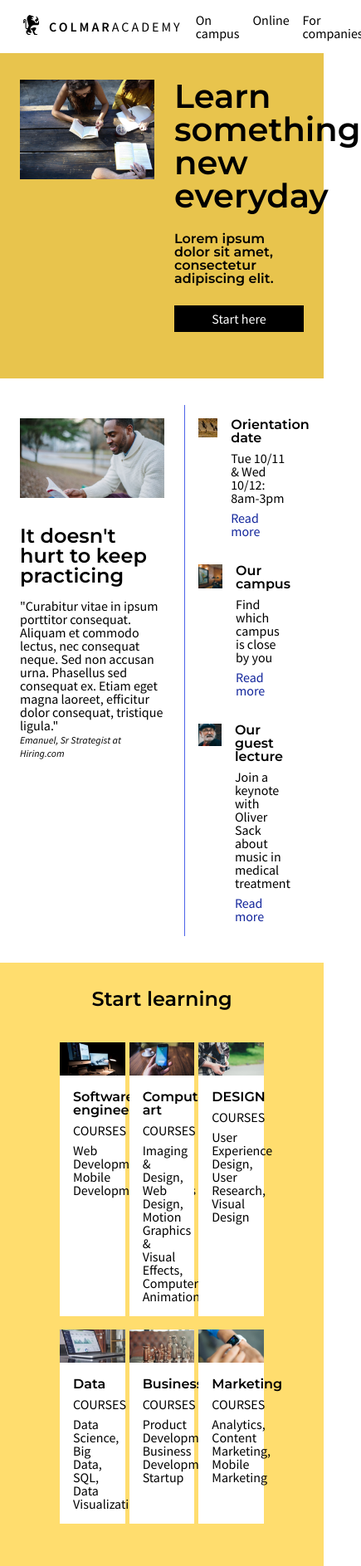
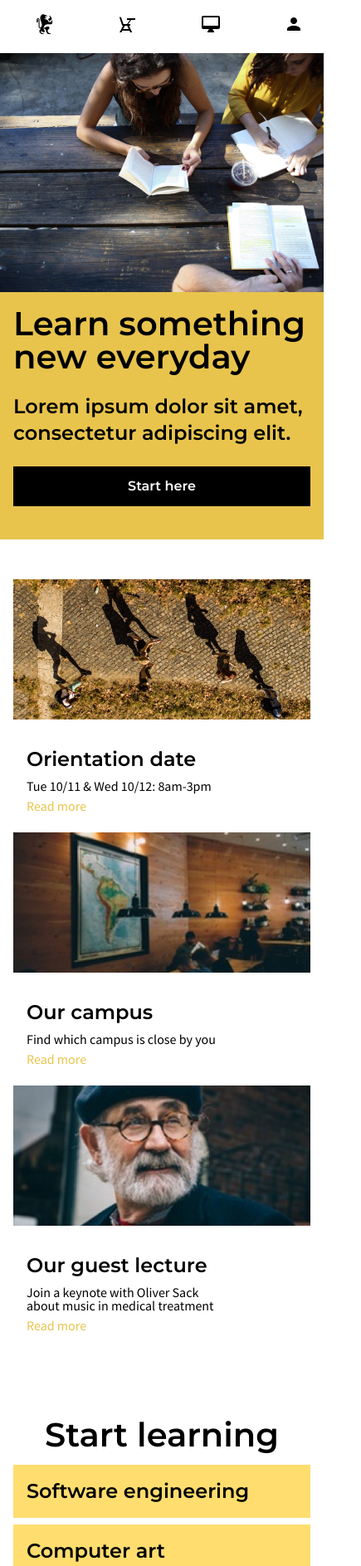
Before and after one commit to oOFrancescaOo/COLMAR_ACADEMY, a plain HTML site: page index.html in a window 390 px wide. Shown: the top 1887 px of the page at 83% size, 435 px wide, since content can reach past the window. Drawn offline with Linux system fonts and the light colour scheme.

Commit message:
Mobile Layout - First functional draft

```diff
--- a/index.html
+++ b/index.html
@@ -12,14 +12,22 @@
     <div class="container">
       <div class="nav-bar flex">
         <div class="logo">
-          <img src="./resources/images/ic-logo.svg"><a><strong>COLMAR</strong>ACADEMY</a>
+          <img class="desktop" src="./resources/images/ic-logo.svg"><a class="desktop"><strong>COLMAR</strong>ACADEMY</a>
         </div>
-        <nav>
+        <nav class="desktop">
           <ul class="flex">
             <li><a href="#campus">On campus</a></li>
             <li><a href="#courses">Online</a></li>
             <li><a href="#companies">For companies</a></li>
             <li><a href="#sign-in">Sign in</a></li>
+          </ul>
+        </nav>
+        <nav class="mobile">
+          <ul class="flex">
+            <li><a href="#campus"><img src="./resources/images/ic-logo.svg"></a></li>
+            <li><a href="#campus"><img src="./resources/images/ic-on-campus.svg"></a></li>
+            <li><a href="#courses"><img src="./resources/images/ic-online.svg"></a></li>
+            <li><a href="#sign-in"><img src="./resources/images/ic-login.svg"></a></li>
           </ul>
         </nav>
       </div>
@@ -52,7 +60,8 @@
       <div class="articles side flex">
         <div class="article flex">
           <div class="article-img">
-            <img src="./resources/images/information-orientation.jpg">
+            <img class="desktop" src="./resources/images/information-orientation.jpg">
+            <img class="mobile" src="./resources/images/information-orientation-mobile.jpg">
           </div>
           <div class="info">
             <h3>Orientation date</h3>
@@ -62,7 +71,8 @@
         </div>
         <div class="article flex">
           <div class="article-img">
-            <img src="./resources/images/information-campus.jpg">
+            <img class="desktop" src="./resources/images/information-campus.jpg">
+            <img class="mobile" src="./resources/images/information-campus-mobile.jpg">
           </div>
           <div class="info">
             <h3>Our campus</h3>
@@ -72,7 +82,8 @@
         </div>
         <div class="article flex">
           <div class="article-img">
-            <img src="./resources/images/information-guest-lecture.jpg">
+            <img class="desktop" src="./resources/images/information-guest-lecture.jpg">
+            <img class="mobile" src="./resources/images/information-guest-lecture-mobile.jpg">
           </div>
           <div class="info">
             <h3>Our guest lecture</h3>
@@ -83,9 +94,19 @@
       </div>
     </section>
 
-    <section id="courses" >
+    <section id="courses">
       <h2>Start learning</h2>
-      <div class="courses flex">
+
+      <div class="mobile">
+        <a href=""><h3>Software engineering</h3></a>
+        <a href=""><h3>Computer art</h3></a>
+        <a href=""><h3>DESIGN</h3></a>
+        <a href=""><h3>Data</h3></a>
+        <a href=""><h3>Business</h3></a>
+        <a href=""><h3>Marketing</h3></a>
+      </div>
+
+      <div class="courses flex desktop">
         <div class="course">
           <div class="course-img">
             <img src="./resources/images/course-software.jpg">
@@ -156,8 +177,8 @@
           <video width="100%" height="auto" controls><source src="./resources/videos/thesis.mp4" type="video/mp4">
           Your browser does not support the video tag.
           </video>
-          <h3>Reimagine urban</h3>
-          <p>"Curabitur vitae in ipsum porttitor consequat. Aliquam et commodo lectus, nec consequat neque. Sed non accusan urna. Phasellus sed consequat ex. Etiam eget magna laoreet, efficitur dolor consequat, tristique ligula."</p>
+          <h3 class="desktop">Reimagine urban</h3>
+          <p class="desktop">"Curabitur vitae in ipsum porttitor consequat. Aliquam et commodo lectus, nec consequat neque. Sed non accusan urna. Phasellus sed consequat ex. Etiam eget magna laoreet, efficitur dolor consequat, tristique ligula."</p>
         </div>
         <div class="articles side flex">
           <div class="article flex">
--- a/resources/css/style.css
+++ b/resources/css/style.css
@@ -5,19 +5,12 @@ html {
 
 main {
   font-size: 1rem;
+  position: relative;
+  top: 4rem;
+  padding-bottom: 2rem;
 }
 
-.container {
-  width: 960px;
-  max-width: 100%;
-  margin: 0px auto;
-}
-
-.flex {
-  display: flex;
-}
-
-h1, h2, h3, h4 {
+h1, h2, h3, h4, .button {
   font-family: "Montserrat", sans-serif;
   font-weight: 600;
 }
@@ -57,16 +50,45 @@ p, .info a {
 cite {
   font-style: italic;
   font-size: 0.75rem;
+  float: right;
+  padding-top: 0.5rem;
 }
 
 strong {
   font-weight: 600;
 }
 
-main {
-  position: relative;
-  top: 4rem;
-  padding-bottom: 2rem;
+.container {
+  width: 960px;
+  max-width: 100%;
+  margin: 0px auto;
+}
+
+.flex {
+  display: flex;
+}
+
+.mobile {
+  display: none;
+}
+
+@media only screen and (max-width: 600px) {
+
+  .desktop {
+    display: none;
+  }
+  .mobile {
+    display: inherit;
+  }
+
+  h2 {
+    font-size: 2.5rem;
+  }
+
+  h3 {
+    font-size: 1.5rem;
+    line-height: 2rem;
+  }
 }
 
 /* HEADER */
@@ -98,6 +120,20 @@ nav {
   align-items: center;
   justify-content: space-between;
 }
+
+@media only screen and (max-width: 600px) {
+
+  nav.mobile {
+    width: 100%;
+  }
+
+  nav ul {
+    justify-content: space-between;
+    align-items: center;
+    width: 100%;
+  }
+}
+
 
 /* BANNER */
 
@@ -139,6 +175,38 @@ section, .section {
   width: 100%;
   text-align: center;
   margin: 1.5rem 0px;
+  transition: all 0.25s ease-out;
+}
+
+.button:hover {
+  background-color: #4D62E8;
+}
+
+@media only screen and (max-width: 600px) {
+
+  .banner .container {
+    width: 100%;
+  }
+
+  .banner .main-img {
+    width: 100%;
+    margin: 0px;
+  }
+
+  .banner .section {
+    flex-direction: column;
+    padding: 0px;
+  }
+
+  .side {
+    width: auto;
+    margin: 1rem;
+  }
+
+  .button {
+    padding: 1rem 0px;
+  }
+
 }
 
 /* SECTION CAMPUS */
@@ -165,8 +233,10 @@ section #campus {
   padding: 1rem;
 }
 
-.article:hover, .button:hover {
+.article:hover {
   background-color: #4D62E8;
+  color: white;
+  transition: background-color 0.5s ease-in;
 }
 
 .article-img {
@@ -186,7 +256,28 @@ section #campus {
 }
 
 .info a {
-  color: #14279C;
+  color: #E8C44D;
+}
+
+@media only screen and (max-width: 600px) {
+
+  #campus .articles {
+    border: none;
+  }
+
+  #campus .main-img {
+    display: none;
+  }
+
+  #campus .article {
+    flex-direction: column;
+    padding: 0px 0px 1.5rem 0px;
+  }
+
+  #campus .article-img {
+    width: 100%;
+    padding-bottom: 2rem;
+  }
 }
 
 /* SECTION COURSES */
@@ -209,6 +300,14 @@ section h2 {
   background-color: white;
   width: 32%;
   margin-bottom: 1rem;
+  transition: all 0.25s ease-out;
+}
+
+.course:hover {
+  color: #4D62E8;
+  -webkit-box-shadow: 11px 10px 26px -11px rgba(156,128,36,1);
+  -moz-box-shadow: 11px 10px 26px -11px rgba(156,128,36,1);
+  box-shadow: 11px 10px 26px -11px rgba(156,128,36,1);
 }
 
 .course img {
@@ -221,6 +320,21 @@ section h2 {
 
 .course-info {
   padding: 1rem;
+}
+
+@media only screen and (max-width: 600px) {
+
+  #courses {
+    background-color: white;
+    padding: 2rem 1rem;
+  }
+
+  #courses a h3 {
+    padding: 1rem;
+    background-color: #FFDD6E;
+    margin: 0.5rem 0px;
+  }
+
 }
 
 /* EXHIBIT */
@@ -236,6 +350,18 @@ section h2 {
 .main-img video {
   padding-top: 1rem;
   margin-bottom: 1.5rem;
+}
+
+@media only screen and (max-width: 600px) {
+
+  #exhibit .article {
+    display: none;
+  }
+
+  #exhibit .main-img {
+    width: 100%;
+    margin: 0px;
+  }
 }
 
 /* FOOTER */
```
